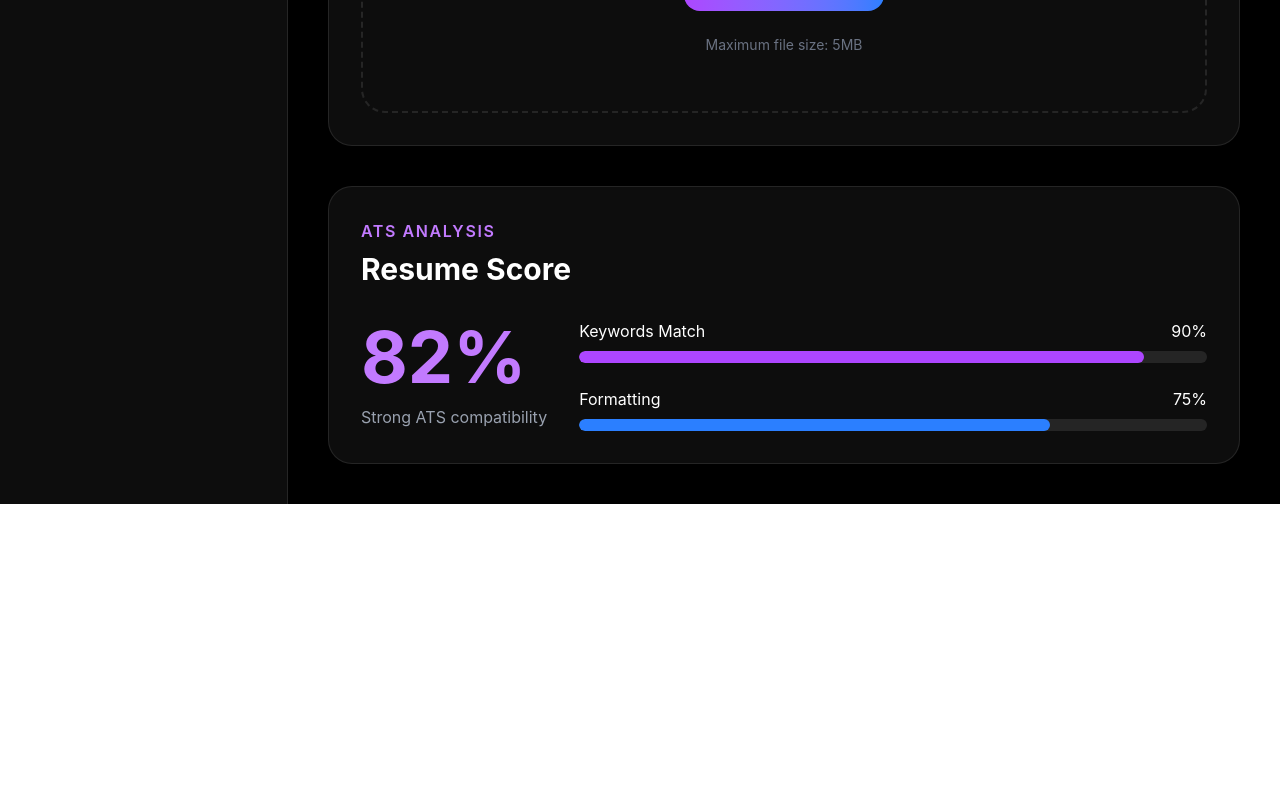
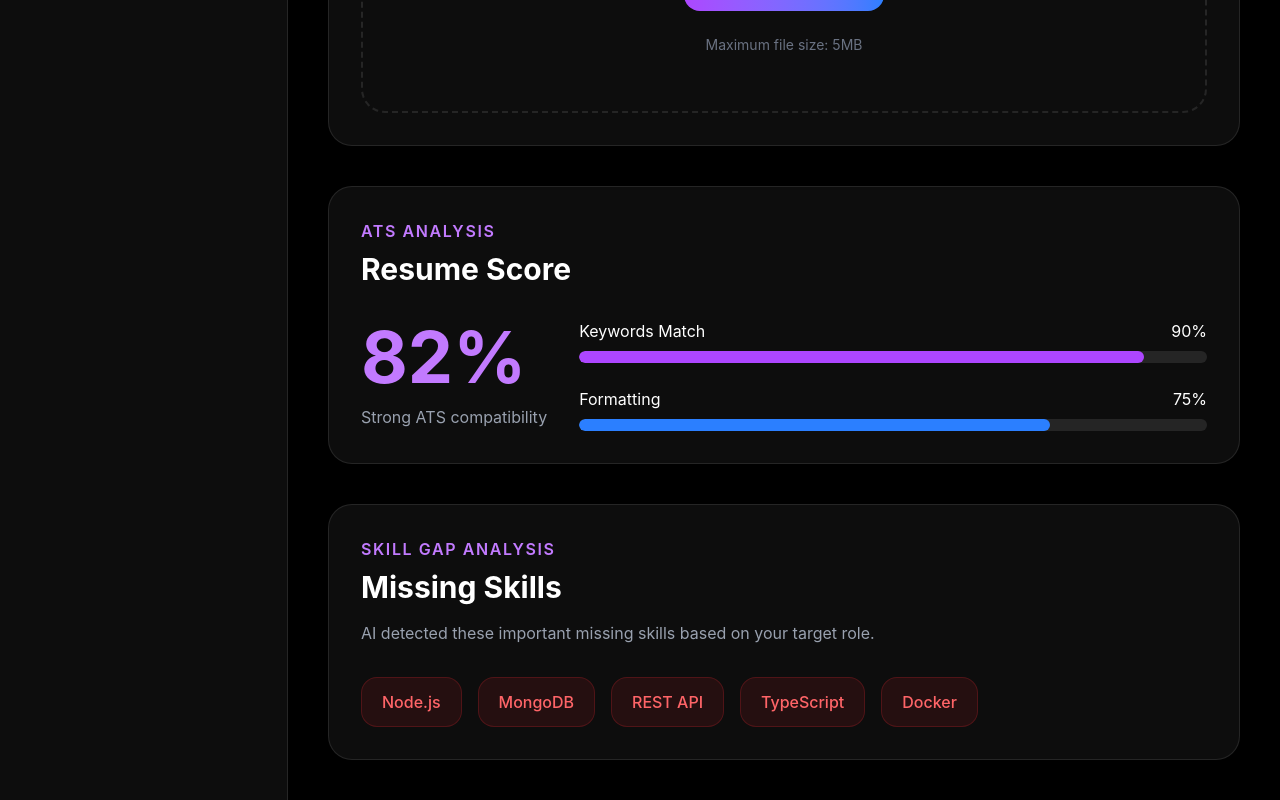
Before and after one commit to Joyeeta2003/career-ai, a React (Vite) app: page /dashboard/resume-analysis in a window 1280 px wide. Shown: the part 730-1530 px from the top of the page. Before the commit the page ends 1234 px from the top, so only its background shows below. Built offline with nearby package versions, Linux system fonts and the light colour scheme.

Commit message:
Added missing skills analysis section

```diff
--- /dev/null
+++ b/src/components/MissingSkills.jsx
@@ -0,0 +1,49 @@
+const missingSkills = [
+  "Node.js",
+  "MongoDB",
+  "REST API",
+  "TypeScript",
+  "Docker",
+]
+
+function MissingSkills() {
+  return (
+    <div className="bg-white/5 border border-white/10 rounded-3xl p-8 mt-10">
+
+      {/* Header */}
+      <div className="mb-8">
+
+        <p className="text-purple-400 uppercase tracking-widest font-semibold">
+          Skill Gap Analysis
+        </p>
+
+        <h2 className="text-3xl font-bold mt-2">
+          Missing Skills
+        </h2>
+
+        <p className="text-gray-400 mt-4">
+          AI detected these important missing skills
+          based on your target role.
+        </p>
+
+      </div>
+
+      {/* Skills */}
+      <div className="flex flex-wrap gap-4">
+
+        {missingSkills.map((skill, index) => (
+          <div
+            key={index}
+            className="px-5 py-3 rounded-2xl bg-red-500/10 border border-red-500/20 text-red-400 font-medium"
+          >
+            {skill}
+          </div>
+        ))}
+
+      </div>
+
+    </div>
+  )
+}
+
+export default MissingSkills
--- a/src/pages/ResumeAnalysis.jsx
+++ b/src/pages/ResumeAnalysis.jsx
@@ -1,5 +1,6 @@
 import ResumeUpload from "../components/ResumeUpload"
 import ATSScoreCard from "../components/ATSScoreCard"
+import MissingSkills from "../components/MissingSkills"
 
 function ResumeAnalysis() {
   return (
@@ -7,6 +8,7 @@ function ResumeAnalysis() {
 
       <ResumeUpload />
       <ATSScoreCard />
+      <MissingSkills />
 
     </div>
   )
```
